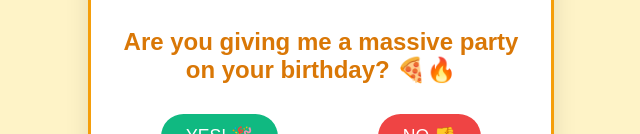
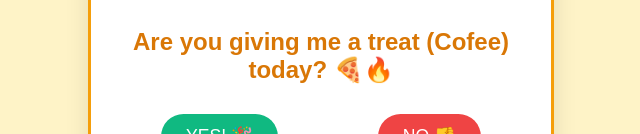
Before and after one commit to DataAkk/Party-Chahiye-Bhai, a plain HTML site: page index.html in a window 1280 px wide. Shown: the part 332-466 px from the top of the page, without its empty margins (319-959 px from the left). Drawn offline with Linux system fonts and the light colour scheme.

Commit message:
Update index.html

```diff
--- a/index.html
+++ b/index.html
@@ -3,7 +3,7 @@
 <head>
     <meta charset="UTF-8">
     <meta name="viewport" content="width=device-width, initial-scale=1.0">
-    <title>Urgent Birthday Query 🎂</title>
+    <title>Urgent Party Query 🎂</title>
     <style>
         body { background-color: #fef3c7; display: flex; align-items: center; justify-content: center; height: 100vh; margin: 0; font-family: 'Arial', sans-serif; overflow: hidden; text-align: center; }
         .container { background: white; padding: 30px; border-radius: 20px; box-shadow: 0 10px 25px rgba(0,0,0,0.1); width: 85%; max-width: 400px; border: 3px solid #f59e0b; }
@@ -18,7 +18,7 @@
 <body>
     <div class="container" id="mainCard">
         <img src="https://media.giphy.com/media/v1.Y2lkPTc5MGI3NjExOHJreGZid2d0NmI1eHh4eHh4eHh4eHh4eHh4eHh4eHh4JmVwPXYxX2ludGVybmFsX2dpZl9ieV9pZCZjdD1n/LpDmM2WXO6GfSeBVGL/giphy.gif" alt="Funny Party">
-        <h1>Are you giving me a massive party on your birthday? 🍕🔥</h1>
+        <h1>Are you giving me a treat (Cofee) today? 🍕🔥</h1>
         <div class="buttons">
             <button id="yesBtn" onclick="partyTime()">YES! 🎉</button>
             <button id="noBtn" onmouseover="runAway()">NO 👎</button>
@@ -52,4 +52,5 @@
         }
     </script>
 </body>
+
 </html>
```
